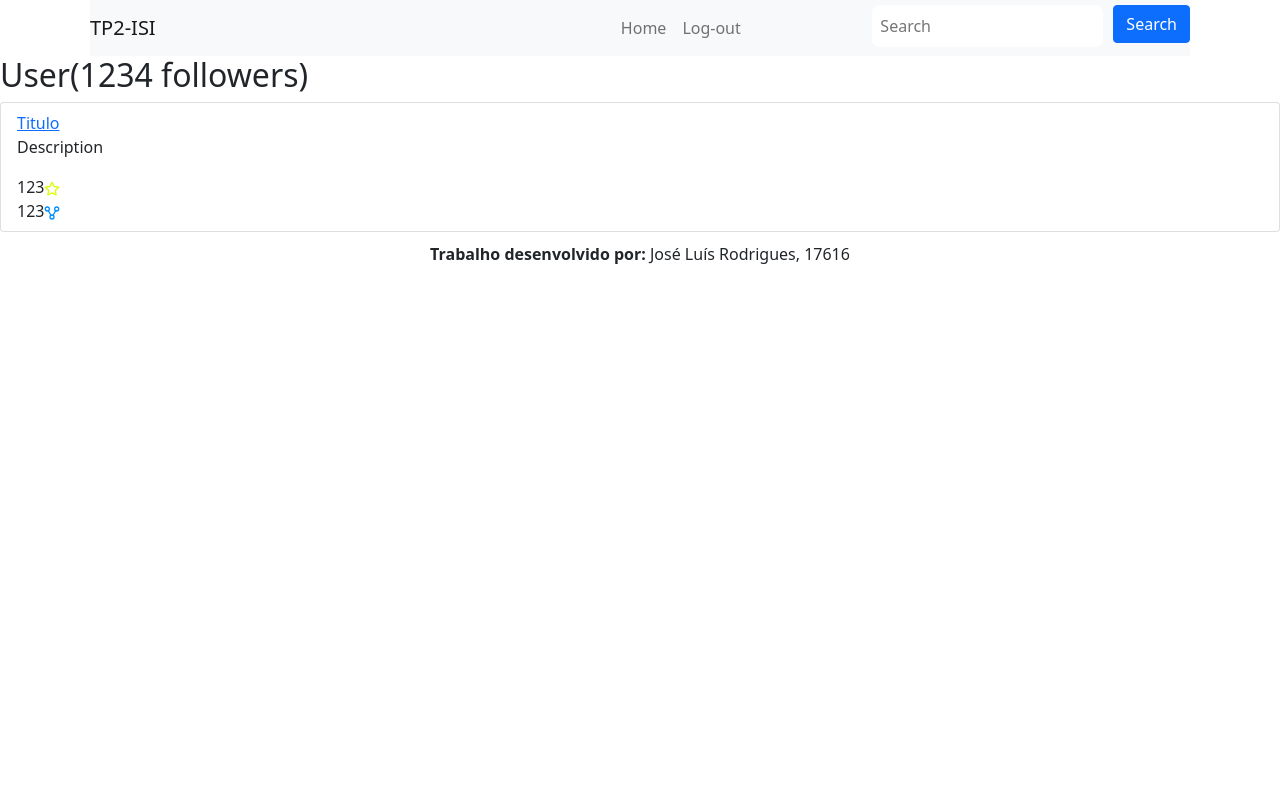
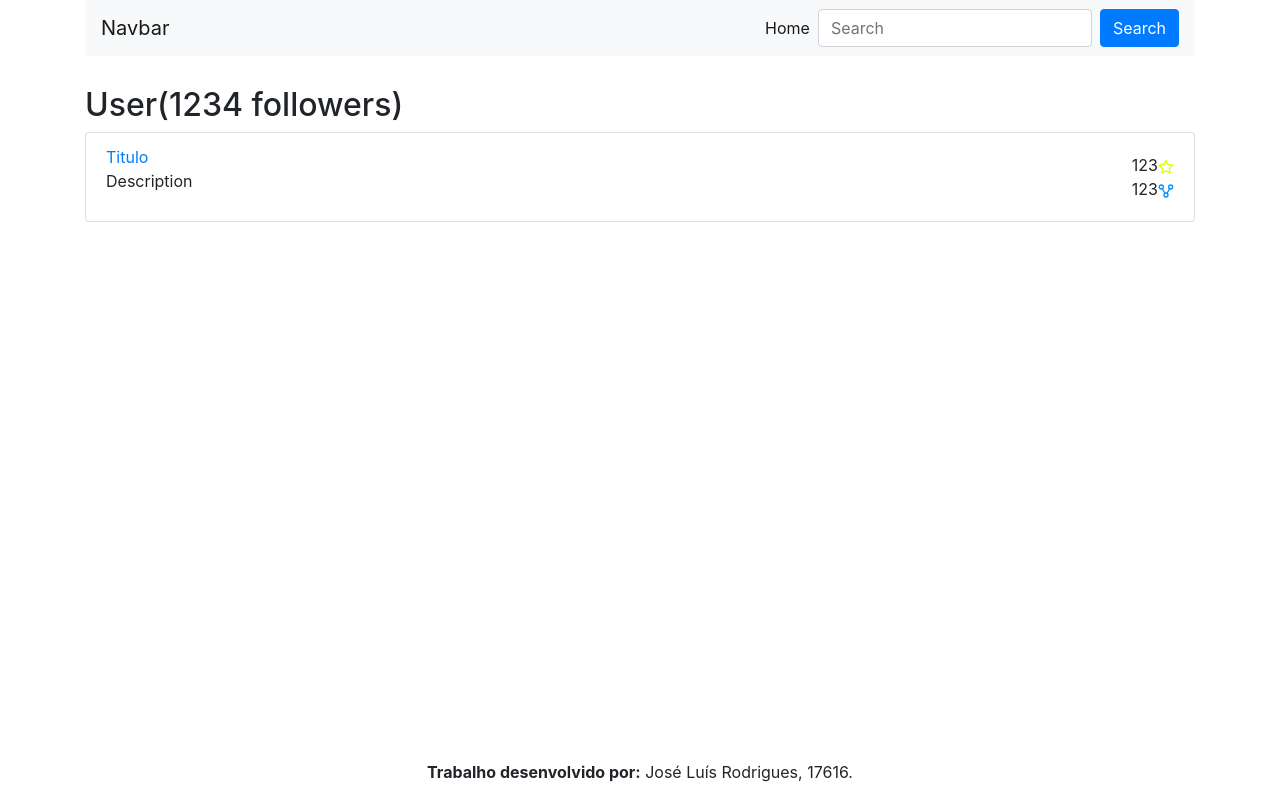
Before and after one commit to galleonpt/TP2-ISI, a React (Create React App) app in the folder client/: page / in a window 1280 px wide. Built offline with nearby package versions, Linux system fonts and the light colour scheme.

Commit message:
Fix: footer e navbar para usar bootstrap

```diff
--- a/client/public/index.html
+++ b/client/public/index.html
@@ -8,39 +8,31 @@
   <meta name="theme-color" content="#000000" />
   <meta name="description" content="Web site created using create-react-app" />
   <link rel="apple-touch-icon" href="%PUBLIC_URL%/logo192.png" />
-  <!--
-      manifest.json provides metadata used when your web app is installed on a
-      user's mobile device or desktop. See https://developers.google.com/web/fundamentals/web-app-manifest/
-    -->
+
   <link rel="manifest" href="%PUBLIC_URL%/manifest.json" />
-  <!--
-      Notice the use of %PUBLIC_URL% in the tags above.
-      It will be replaced with the URL of the `public` folder during the build.
-      Only files inside the `public` folder can be referenced from the HTML.
 
-      Unlike "/favicon.ico" or "favicon.ico", "%PUBLIC_URL%/favicon.ico" will
-      work correctly both with client-side routing and a non-root public URL.
-      Learn how to configure a non-root public URL by running `npm run build`.
-    -->
   <title>TP2-ISI</title>
   <!-- CSS only -->
   <link href="https://cdn.jsdelivr.net/npm/bootstrap@5.0.0-beta1/dist/css/bootstrap.min.css" rel="stylesheet"
     integrity="sha384-giJF6kkoqNQ00vy+HMDP7azOuL0xtbfIcaT9wjKHr8RbDVddVHyTfAAsrekwKmP1" crossorigin="anonymous">
+
+  <link rel="stylesheet" href="https://stackpath.bootstrapcdn.com/bootstrap/4.4.1/css/bootstrap.min.css"
+    integrity="sha384-Vkoo8x4CGsO3+Hhxv8T/Q5PaXtkKtu6ug5TOeNV6gBiFeWPGFN9MuhOf23Q9Ifjh" crossorigin="anonymous">
 </head>
 
 <body>
   <noscript>You need to enable JavaScript to run this app.</noscript>
   <div id="root"></div>
-  <!--
-      This HTML file is a template.
-      If you open it directly in the browser, you will see an empty page.
 
-      You can add webfonts, meta tags, or analytics to this file.
-      The build step will place the bundled scripts into the <body> tag.
-
-      To begin the development, run `npm start` or `yarn start`.
-      To create a production bundle, use `npm run build` or `yarn build`.
-    -->
+  <script src="https://code.jquery.com/jquery-3.4.1.slim.min.js"
+    integrity="sha384-J6qa4849blE2+poT4WnyKhv5vZF5SrPo0iEjwBvKU7imGFAV0wwj1yYfoRSJoZ+n"
+    crossorigin="anonymous"></script>
+  <script src="https://cdn.jsdelivr.net/npm/popper.js@1.16.0/dist/umd/popper.min.js"
+    integrity="sha384-Q6E9RHvbIyZFJoft+2mJbHaEWldlvI9IOYy5n3zV9zzTtmI3UksdQRVvoxMfooAo"
+    crossorigin="anonymous"></script>
+  <script src="https://stackpath.bootstrapcdn.com/bootstrap/4.4.1/js/bootstrap.min.js"
+    integrity="sha384-wfSDF2E50Y2D1uUdj0O3uMBJnjuUD4Ih7YwaYd1iqfktj0Uod8GCExl3Og8ifwB6"
+    crossorigin="anonymous"></script>
 </body>
 
 </html>
--- a/client/src/components/Footer/index.tsx
+++ b/client/src/components/Footer/index.tsx
@@ -1,11 +1,14 @@
 import React from 'react';
-import './styles.css'
 
 function Footer(){
   return (
-    <footer>
-      <p><b>Trabalho desenvolvido por:</b> José Luís Rodrigues, 17616</p>
-    </footer>
+    <footer className="footer fixed-bottom">
+
+    <div className="text-center p-3">
+      <b>Trabalho desenvolvido por:</b> José Luís Rodrigues, 17616.
+    </div>
+
+  </footer>
   )
 }
 
--- a/client/src/components/Footer/styles.css
+++ /dev/null
@@ -1,8 +0,0 @@
-footer {
-  margin-top: 20px;
-  width: 100%;
-  height: 20px;
-  display: flex;
-  align-items: center;
-  justify-content: center;
-}
--- a/client/src/components/Navbar/index.tsx
+++ b/client/src/components/Navbar/index.tsx
@@ -1,23 +1,22 @@
 import React from 'react';
-import './styles.css';
 
 function Navbar() {
   return (
     <nav className="navbar navbar-expand-lg navbar-light bg-light">
-      <a className="navbar-brand" href="#">TP2-ISI</a>
+      <a className="navbar-brand" href="#">Navbar</a>
+      <button className="navbar-toggler" type="button" data-toggle="collapse" data-target="#navbarSupportedContent" aria-controls="navbarSupportedContent" aria-expanded="false" aria-label="Toggle navigation">
+        <span className="navbar-toggler-icon"></span>
+      </button>
 
       <div className="collapse navbar-collapse" id="navbarSupportedContent">
-        <ul className="navbar-nav mr-auto">
-          <li className="nav-item ">
-            <a className="nav-link" href="#">Home </a>
-          </li>
-          <li className="nav-item">
-            <a className="nav-link" href="#">Log-out</a>
+        <ul className="nav navbar-nav ml-auto">
+          <li className="nav-item active">
+            <a className="nav-link" href="#">Home <span className="sr-only">(current)</span></a>
           </li>
         </ul>
-        <form className="form-inline my-2 my-lg-2">
-          <input className="" type="search" placeholder="Search" aria-label="Search" />
-          <button className="btn btn-primary mb-2" type="submit">Search</button>
+        <form className="form-inline my-2 my-lg-0">
+          <input className="form-control mr-sm-2" type="search" placeholder="Search" aria-label="Search"/>
+          <button className="btn btn-primary my-2 my-sm-0" type="submit">Search</button>
         </form>
       </div>
     </nav>
--- a/client/src/components/Navbar/styles.css
+++ /dev/null
@@ -1,37 +0,0 @@
-* {
-  margin: 0;
-  padding: 0;
-  box-sizing: border-box;
-}
-
-html,
-body,
-#root {
-  height: 100vh;
-}
-
-nav{
-  width: 100%;
-  max-width: 1100px;
-
-  margin: 0 auto;
-}
-
-#navbarSupportedContent{
-  display:flex;
-  align-items:center;
-  justify-content:center;
-}
-
-form{
-  position: absolute;
-  right:0;
-}
-
-form input{
-  border:none;
-  border-radius:8px;
-  height: 42px;
-  text-indent: 8px;
-  margin-right: 10px;
-}
--- a/client/src/pages/ReposList/index.tsx
+++ b/client/src/pages/ReposList/index.tsx
@@ -8,17 +8,20 @@ import './styles.css'
 
 function ReposList(){
   return (
-    <div>
+    <div className=' container main'>
       <Navbar />
 
-      <h2>User(1234 followers)</h2>
+      <h2 className='username'>User(1234 followers)</h2>
 
-      <ul className="list-group">
+      <ul className="list-group ">
         <li className="list-group-item">
+          <div className="info">
             <a href="#">Titulo</a>
 
             <p className='description'>Description</p>
+          </div>
 
+          <div className='rating'>
             <div className='stars-info'>
               123
               <FiStar color='DCFF00'/>
@@ -27,6 +30,8 @@ function ReposList(){
             <div className='forks-info'>
               123
               <FiShare2 id='icon2' color='008FFF'/>
+            </div>
+
           </div>
         </li>
       </ul>
--- a/client/src/pages/ReposList/styles.css
+++ b/client/src/pages/ReposList/styles.css
@@ -1,3 +1,20 @@
+body{
+  width: 100vw;
+  height: 100vh;
+}
+
+
+
+.username{
+  margin-top: 30px;
+}
+
+.list-group-item{
+  display: flex;
+  align-items: center;
+  justify-content:space-between;
+}
+
 #icon2{
   transform:rotate(-90deg)
 }
```
Also changed, not shown: 1 other file (tests, documents, lock files or other folders). Lines whose indentation alone changed are shown as unchanged.
